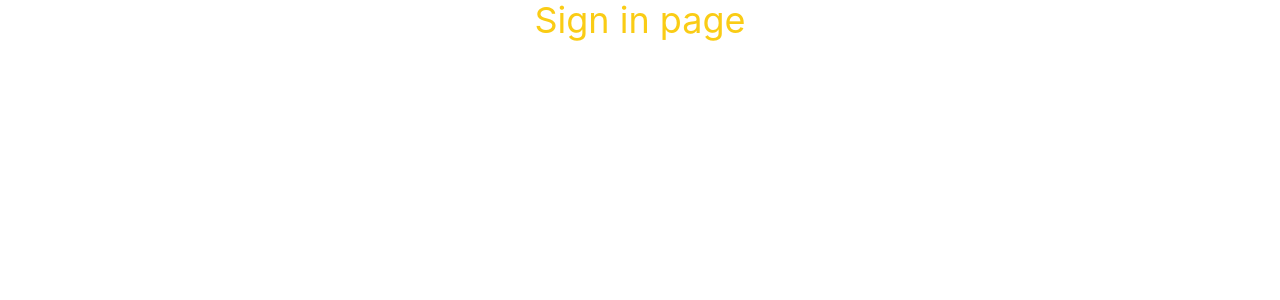
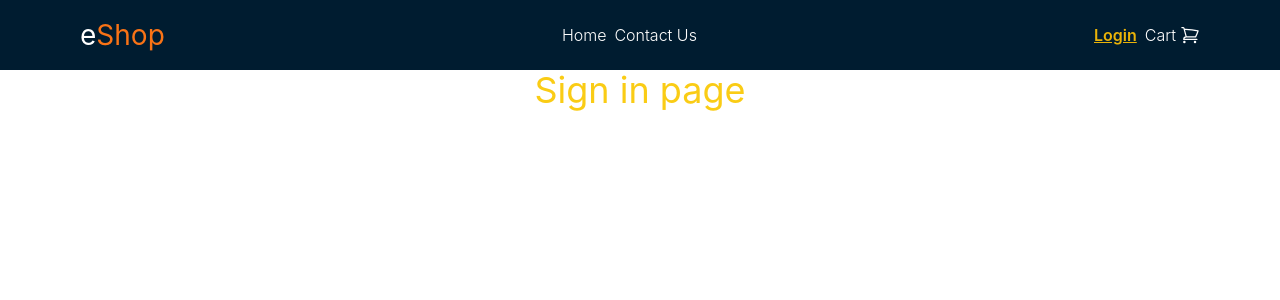
Before and after one commit to Muhammad-Saad0/E-commerce-website, a React (Create React App) app in the folder client/: page / in a window 1280 px wide. Shown: the top 300 px of the page. Built offline with nearby package versions, Linux system fonts and the light colour scheme.

Commit message:
created navbar

```diff
--- a/client/package.json
+++ b/client/package.json
@@ -3,6 +3,7 @@
   "version": "0.1.0",
   "private": true,
   "dependencies": {
+    "@heroicons/react": "^2.0.18",
     "@testing-library/jest-dom": "^5.16.5",
     "@testing-library/react": "^13.4.0",
     "@testing-library/user-event": "^13.5.0",
--- a/client/src/App.js
+++ b/client/src/App.js
@@ -4,13 +4,19 @@ import {
   Routes,
 } from "react-router-dom";
 import SignInPage from "./pages/SignInPage";
+import Navbar from "./components/Navbar";
 
 function App() {
   return (
     <div>
       <Router>
+        <Navbar />
         <Routes>
-          <Route path="/" exact element={<SignInPage/>}/>
+          <Route
+            path="/"
+            exact
+            element={<SignInPage />}
+          />
         </Routes>
       </Router>
     </div>
--- /dev/null
+++ b/client/src/components/Navbar.jsx
@@ -0,0 +1,80 @@
+import React, {
+  useContext,
+  useEffect,
+} from "react";
+import { ShoppingCartIcon } from "@heroicons/react/24/outline";
+import styles from "../styles/styles";
+import { activePageContext } from "../contexts/activePageContext/activePageContext";
+
+const Navbar = () => {
+  const { activePage, setActivePage } =
+    useContext(activePageContext);
+  useEffect(() => {
+    console.log(activePage);
+  }, []);
+  return (
+    <nav className="flex px-20 flex-row h-[70px] bg-primary justify-between items-center">
+      <div>
+        <h1 className="text-white text-[28px]">
+          e
+          <span className="text-orange-500">
+            Shop
+          </span>
+        </h1>
+      </div>
+      <div className="flex flex-row gap-2">
+        <h4
+          onClick={() => {
+            console.log("CLICK HAPPENED");
+            setActivePage("HOME");
+          }}
+          className={`${
+            activePage === "HOME"
+              ? styles.activePage
+              : styles.minorHeading
+          }`}
+        >
+          Home
+        </h4>
+        <h4
+          onClick={() => {
+            console.log("CLICK HAPPENED");
+            setActivePage("CONTACT_US");
+          }}
+          className={` ${
+            activePage === "CONTACT_US"
+              ? styles.activePage
+              : styles.minorHeading
+          }`}
+        >
+          Contact Us
+        </h4>
+      </div>
+      <div className="flex flex-row gap-2">
+        <h4
+          onClick={() => {
+            console.log("CLICK HAPPENED");
+            setActivePage("LOGIN");
+          }}
+          className={`${
+            activePage === "LOGIN"
+              ? styles.activePage
+              : styles.minorHeading
+          }`}
+        >
+          Login
+        </h4>
+        <div className="flex flex-row gap-1">
+          <h4
+            className={`text-white ${styles.minorHeading}`}
+          >
+            Cart
+          </h4>
+          <ShoppingCartIcon className="w-5 text-white" />
+        </div>
+      </div>
+    </nav>
+  );
+};
+
+export default Navbar;
--- /dev/null
+++ b/client/src/contexts/activePageContext/ActivePageProvider.jsx
@@ -0,0 +1,16 @@
+import { activePageContext } from "./activePageContext";
+import { useState } from "react";
+
+export default function ActivePageProvider({
+  children,
+}) {
+  const [activePage, setActivePage] =
+    useState("LOGIN");
+  return (
+    <activePageContext.Provider
+      value={{ activePage, setActivePage }}
+    >
+      {children}
+    </activePageContext.Provider>
+  );
+}
--- /dev/null
+++ b/client/src/contexts/activePageContext/activePageContext.js
@@ -0,0 +1,5 @@
+import { createContext } from "react";
+
+export const activePageContext = createContext(
+  {}
+);
--- a/client/src/index.js
+++ b/client/src/index.js
@@ -2,8 +2,13 @@ import React from "react";
 import ReactDOM from "react-dom/client";
 import App from "./App";
 import "./index.css";
+import ActivePageProvider from "./contexts/activePageContext/ActivePageProvider";
 
 const root = ReactDOM.createRoot(
   document.getElementById("root")
 );
-root.render(<App />);
+root.render(
+  <ActivePageProvider>
+    <App />
+  </ActivePageProvider>
+);
--- /dev/null
+++ b/client/src/styles/styles.js
@@ -0,0 +1,8 @@
+const styles = {
+  minorHeading:
+    "text-white text-[16px] font-light cursor-pointer",
+  activePage:
+    "text-yellow-500 font-semibold underline cursor-pointer",
+};
+
+export default styles;
--- a/client/tailwind.config.js
+++ b/client/tailwind.config.js
@@ -8,7 +8,7 @@ module.exports = {
   theme: {
     extend: {
       colors: {
-        primary: "#FFFFFF",
+        primary: "#001C30",
         secondary: "#00f6ff",
         dimWhite: "rgba(255, 255, 255, 0.7)",
         dimBlue: "rgba(9, 151, 124, 0.1)",
```
Also changed, not shown: 1 other file (tests, documents, lock files or other folders).
